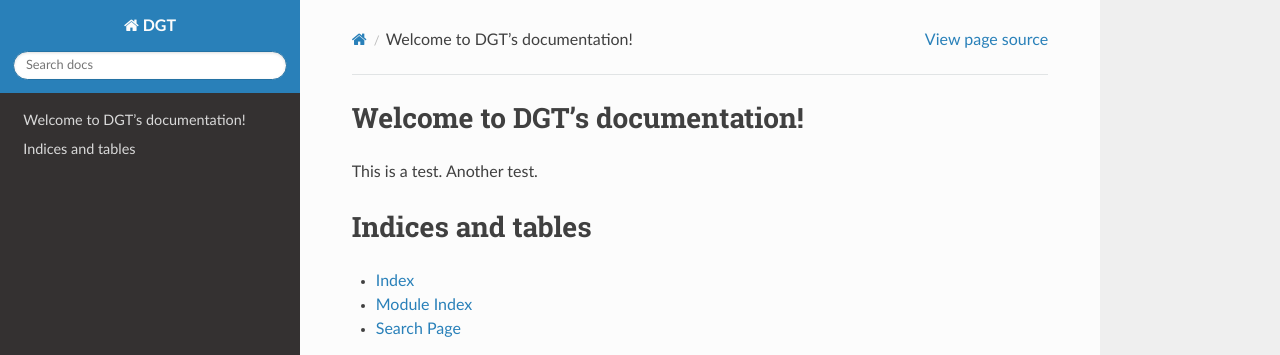
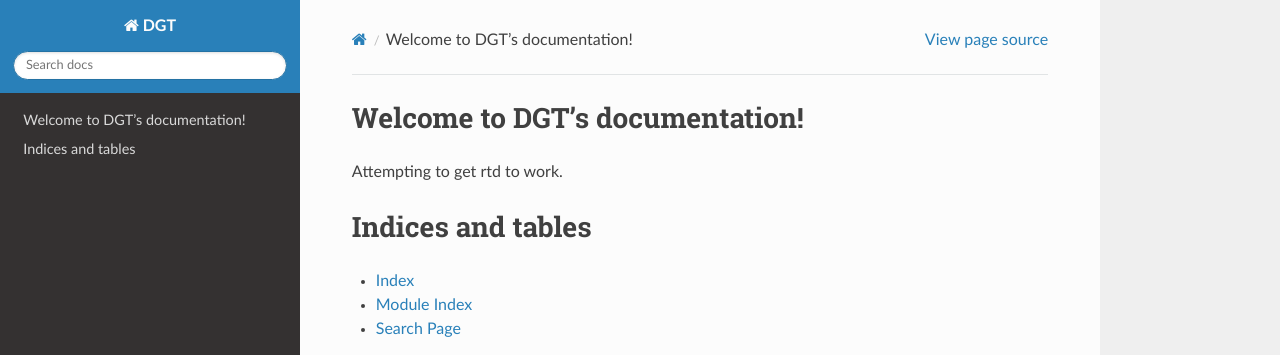
Before and after one commit to DGT-Network/DGT-Matagami, a Sphinx documentation site: the page built from docs/index.rst, in a window 1280 px wide. Shown: the top 355 px of the page. Built offline with Sphinx 7.4.7 and the Read the Docs theme 2.0.0, drawn with Linux system fonts in a browser that asks for light colours.

Commit message:
Update index.rst

```diff
--- a/docs/index.rst
+++ b/docs/index.rst
@@ -5,7 +5,7 @@
 
 Welcome to DGT's documentation!
 ===============================
-This is a test. Another test.
+Attempting to get rtd to work.
 
 .. toctree::
    :maxdepth: 2
```
